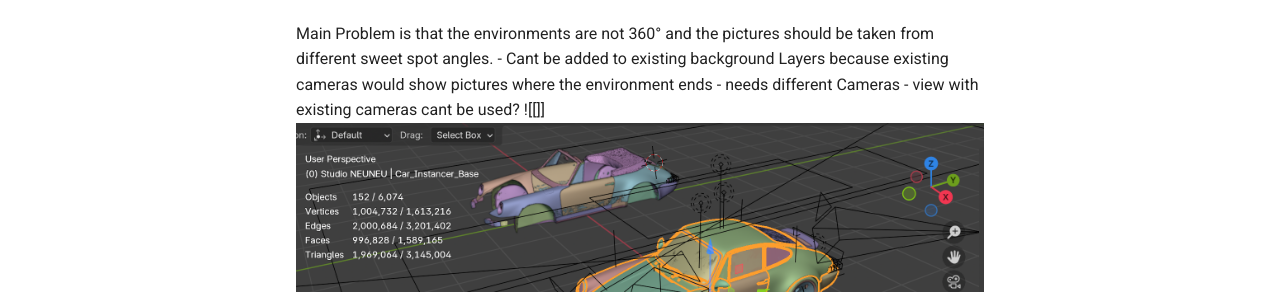
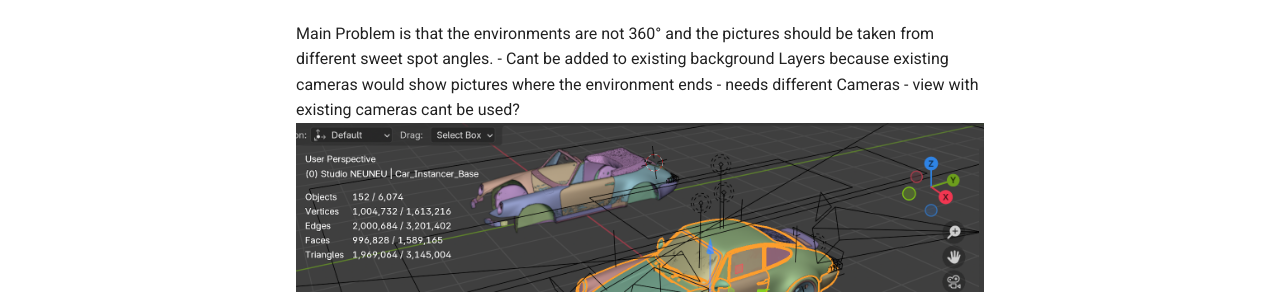
Before and after one commit to Levartar/Blender-scripting-documentation, an MkDocs documentation site: the page built from docs/Blender Scripting/Environment Rendering.md, in a window 1280 px wide and 900 px high. Shown: the part 502-794 px from the top of the window. Built offline with MkDocs 1.6.1 and Material for MkDocs 9.7.7, drawn with Linux system fonts in a browser that asks for light colours.

Commit message:
cleanup lost link

```diff
--- a/docs/Blender Scripting/Environment Rendering.md
+++ b/docs/Blender Scripting/Environment Rendering.md
@@ -12,7 +12,7 @@ Main Problem is that the environments are not 360° and the pictures should be t
 - Cant be added to existing background Layers because existing cameras would show pictures where the environment ends
 - needs different Cameras
 - view with existing cameras cant be used?
-![[]]![Blender Camera View](../assets/Pasted%20image%2020250610105758.png)
+![Blender Camera View](../assets/Pasted%20image%2020250610105758.png)
 ### Blender File
 - Link environemts into 964_ext.blend file
 - Geometry node switch for different environments
```
